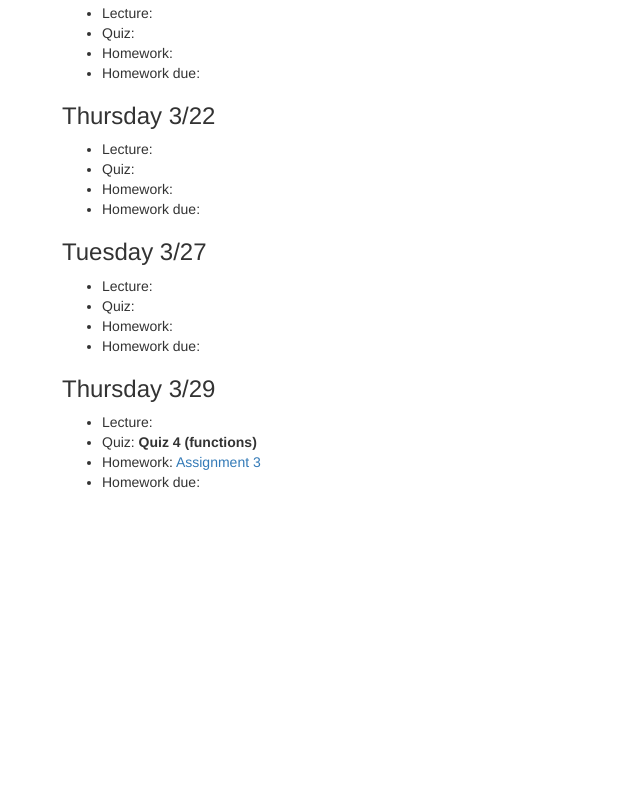
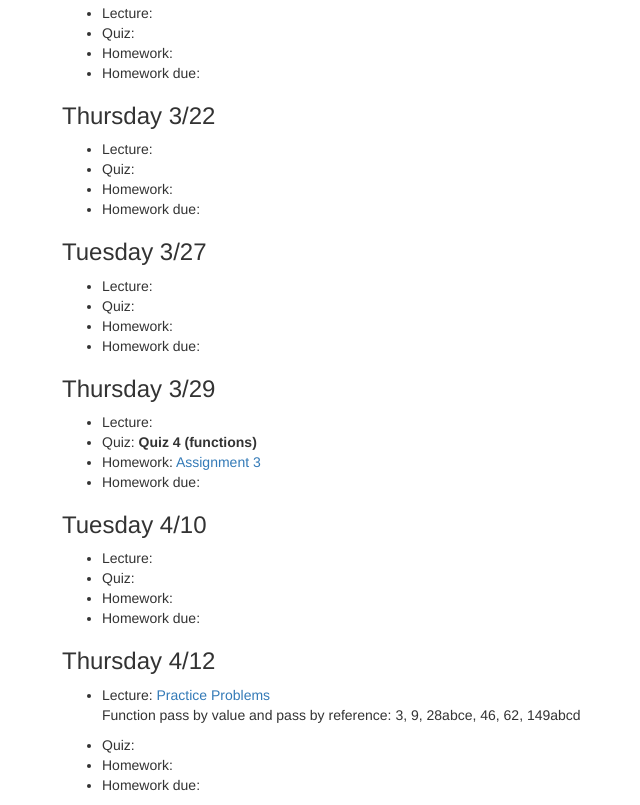
Before and after one commit to jkaczm/jkaczm.github.io, a plain HTML site: page index.html in a window 1280 px wide. Shown: the part 3101-3906 px from the top of the page, without its empty margins (8-648 px from the left). Before the commit the page ends 3603 px from the top, so only its background shows below. Drawn offline with nearby package versions, Linux system fonts and the light colour scheme.

Commit message:
adds content

```diff
--- a/index.html
+++ b/index.html
@@ -216,6 +216,24 @@
             <li>Homework due: </li>
         </ul>
 
+        <h3>Tuesday 4/10</h3>
+        <ul>
+            <li>Lecture: </li>
+            <li>Quiz: </li>
+            <li>Homework: </li>
+            <li>Homework due: </li>
+        </ul>
+
+        <h3>Thursday 4/12</h3>
+        <ul>
+            <li>Lecture: <a href="http://venus.cs.qc.cuny.edu/~mfried/cs111/prac2.pdf">Practice Problems</a>
+                <p>Function pass by value and pass by reference: 3, 9, 28abce, 46, 62, 149abcd</p>
+            </li>
+            <li>Quiz: </li>
+            <li>Homework:</li>
+            <li>Homework due: </li>
+        </ul>
+
     </div>
     <script src="https://maxcdn.bootstrapcdn.com/bootstrap/3.3.7/js/bootstrap.min.js" integrity="sha384-Tc5IQib027qvyjSMfHjOMaLkfuWVxZxUPnCJA7l2mCWNIpG9mGCD8wGNIcPD7Txa" crossorigin="anonymous"></script>
 </body>
```
